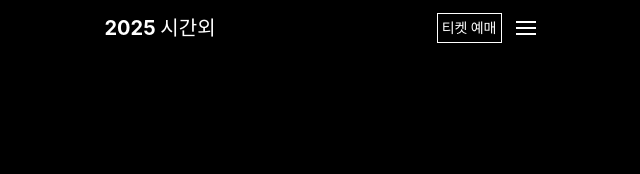
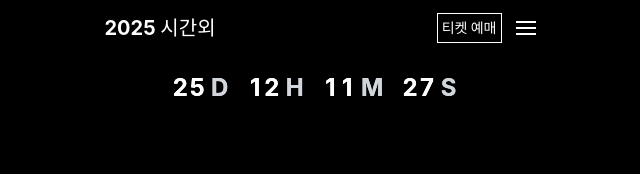
Before and after one commit to 95rolancia/95rolancia.github.io, a React (Vite) app: page / in a window 1280 px wide. Shown: the top 174 px of the page, without its empty margins (323-963 px from the left). Built offline with nearby package versions, Linux system fonts and the light colour scheme.

Commit message:
d-day 타이머 추가

```diff
--- /dev/null
+++ b/src/components/CountDown.jsx
@@ -0,0 +1,84 @@
+import { useEffect, useState } from "react";
+import "./Countdown.css";
+
+const CountDown = () => {
+  const targetDate = new Date("2025-03-15T18:00:00");
+  const [timeLeft, setTimeLeft] = useState(formatTime(getTimeRemaining()));
+
+  function getTimeRemaining() {
+    const total = targetDate - new Date();
+    const seconds = Math.floor((total / 1000) % 60);
+    const minutes = Math.floor((total / 1000 / 60) % 60);
+    const hours = Math.floor((total / (1000 * 60 * 60)) % 24);
+    const days = Math.floor(total / (1000 * 60 * 60 * 24));
+    return { days, hours, minutes, seconds };
+  }
+
+  function formatTime(time) {
+    return {
+      days: String(time.days).padStart(2, "0"),
+      hours: String(time.hours).padStart(2, "0"),
+      minutes: String(time.minutes).padStart(2, "0"),
+      seconds: String(time.seconds).padStart(2, "0"),
+    };
+  }
+
+  useEffect(() => {
+    const timer = setInterval(() => {
+      setTimeLeft(formatTime(getTimeRemaining()));
+    }, 1000);
+
+    return () => clearInterval(timer);
+  }, []);
+
+  return (
+    <div className="countdown-container absolute top-13 bg-transparent">
+      <div className="countdown-timer">
+        <CountdownItem value={timeLeft.days} />
+        <div className="text-2xl mr-3 -mx-[1px] text-gray-300">D</div>
+        <CountdownItem value={timeLeft.hours} />
+        <div className="text-2xl mr-3 -mx-[1px] text-gray-300">H</div>
+        <CountdownItem value={timeLeft.minutes} />
+        <div className="text-2xl mr-3 -mx-[1px] text-gray-300">M</div>
+        <CountdownItem value={timeLeft.seconds} />
+        <div className="text-2xl mr-3 -mx-[1px] text-gray-300">S</div>
+      </div>
+    </div>
+  );
+};
+
+const CountdownItem = ({ value, label }) => {
+  return (
+    <div className="countdown-item text-2xl">
+      {value.split("").map((digit, index) => (
+        <RollingNumber key={index} digit={digit} />
+      ))}
+    </div>
+  );
+};
+
+const RollingNumber = ({ digit }) => {
+  const [previousDigit, setPreviousDigit] = useState(digit);
+  const [animate, setAnimate] = useState(false);
+
+  useEffect(() => {
+    if (digit !== previousDigit) {
+      setAnimate(true);
+      setTimeout(() => {
+        setPreviousDigit(digit);
+        setAnimate(false);
+      }, 500);
+    }
+  }, [digit, previousDigit]);
+
+  return (
+    <div className="digit-container">
+      <span className={`digit ${animate ? "digit-exit" : ""}`}>
+        {previousDigit}
+      </span>
+      {animate && <span className="digit digit-enter">{digit}</span>}
+    </div>
+  );
+};
+
+export default CountDown;
--- /dev/null
+++ b/src/components/Countdown.css
@@ -0,0 +1,92 @@
+.countdown-container {
+    display: flex;
+    justify-content: center;
+    align-items: center;
+    /* background-color: black; */
+    padding: 20px;
+    width: 100%;
+    overflow: hidden;
+  }
+
+  .countdown-timer {
+    display: flex;
+    align-items: center;
+    font-size: 5vw;
+    font-weight: bold;
+    color: white;
+  }
+
+  .countdown-item {
+    display: flex;
+    align-items: center;
+    margin: 0 0.5vw;
+  }
+
+  /* 숫자 컨테이너 */
+  .digit-container {
+    width: 0.7em;
+    height: 1.2em;
+    overflow: hidden;
+    position: relative;
+    display: flex;
+    justify-content: center;
+    align-items: center;
+  }
+
+  /* 기존 숫자 (아래로 사라짐) */
+  .digit-exit {
+    position: absolute;
+    width: 100%;
+    height: 100%;
+    text-align: center;
+    font-size: 1em;
+    line-height: 1.2em;
+    transform: translateY(0);
+    opacity: 1;
+    animation: exitRoll 0.5s ease-in-out forwards;
+  }
+
+  /* 새로운 숫자 (위에서 내려옴) */
+  .digit-enter {
+    position: absolute;
+    width: 100%;
+    height: 100%;
+    text-align: center;
+    font-size: 1em;
+    line-height: 1.2em;
+    transform: translateY(-100%);
+    opacity: 0;
+    animation: enterRoll 0.5s ease-in-out forwards;
+  }
+
+  /* 기존 숫자가 아래로 사라지는 애니메이션 */
+  @keyframes exitRoll {
+    0% {
+      transform: translateY(0);
+      opacity: 1;
+    }
+    100% {
+      transform: translateY(100%);
+      opacity: 0;
+    }
+  }
+
+  /* 새로운 숫자가 위에서 내려오는 애니메이션 */
+  @keyframes enterRoll {
+    0% {
+      transform: translateY(-100%);
+      opacity: 0;
+    }
+    100% {
+      transform: translateY(0);
+      opacity: 1;
+    }
+  }
+
+  /* 콜론 스타일 */
+  .colon {
+    margin: 0 0.3vw;
+    font-size: 1.2em;
+    font-weight: bold;
+    color: white;
+  }
--- a/src/components/MainSection.jsx
+++ b/src/components/MainSection.jsx
@@ -1,7 +1,8 @@
 import { useState, useRef, useEffect } from "react";
 import poster from "../assets/poster.jpeg";
+import CountDown from "./CountDown";
 
-export default function MainSection({imgUrl}) {
+export default function MainSection({ imgUrl }) {
   const imgRef = useRef(null);
   const [opacity, setOpacity] = useState(1);
 
@@ -24,6 +25,7 @@ export default function MainSection({imgUrl}) {
 
   return (
     <div className="flex h-screen justify-center items-center">
+      <CountDown />
       <img
         ref={imgRef}
         src={imgUrl}
```
Lines whose indentation alone changed are shown as unchanged.
